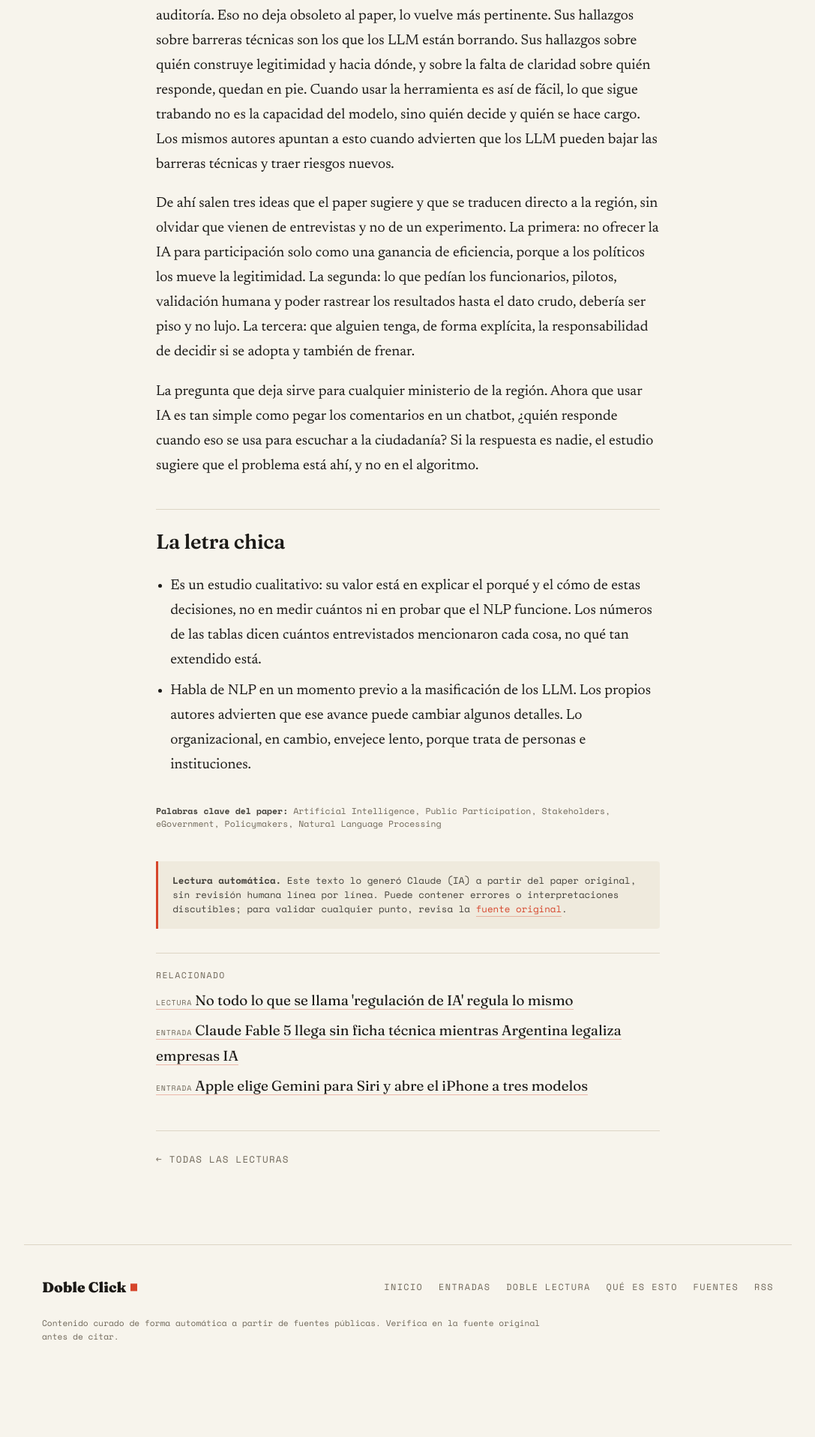
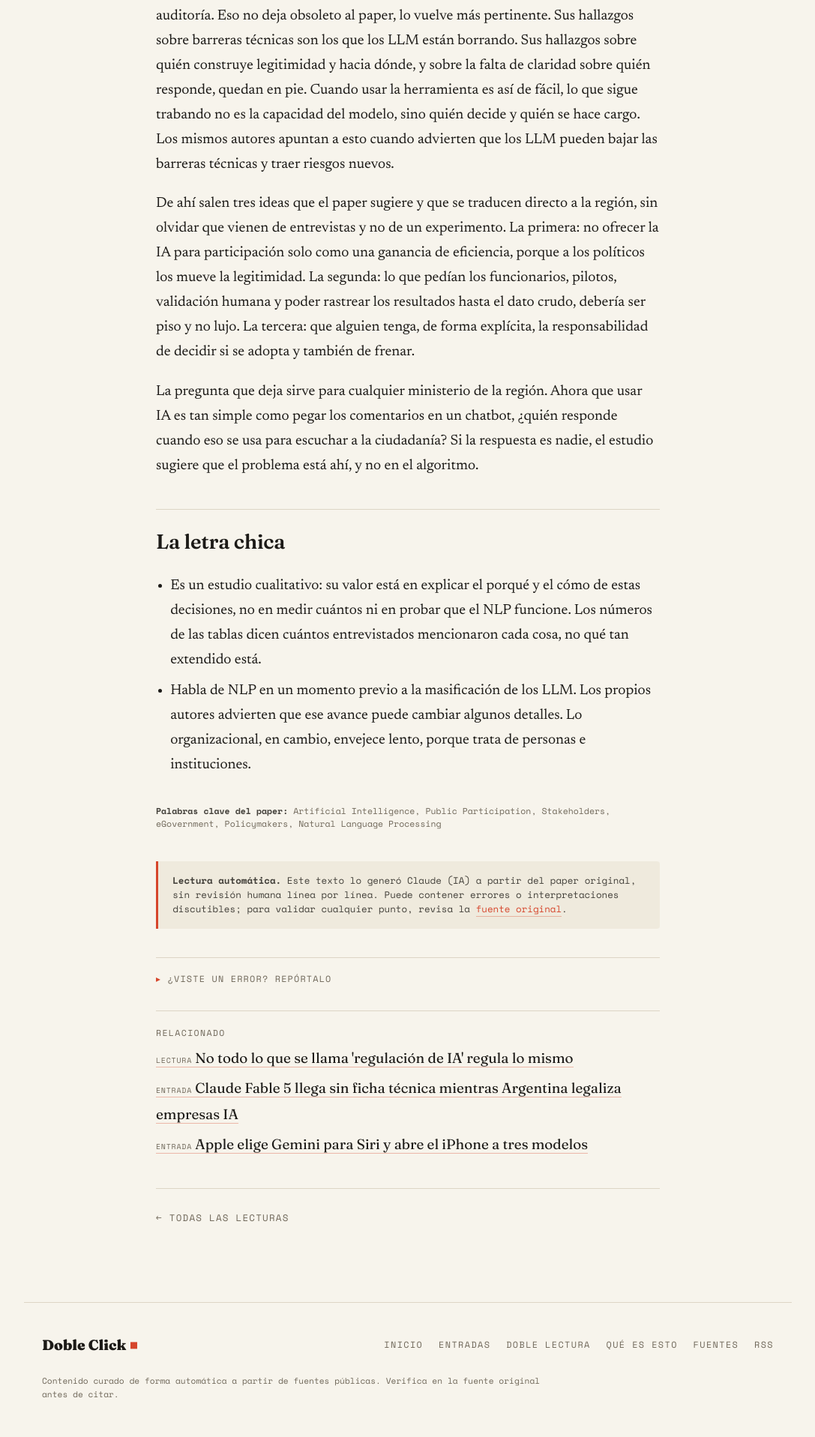
Before and after one commit to jaguridi/doble-click-blog, a Jekyll site: the page built from _lecturas/politicos-funcionarios-ia.md, in a window 1280 px wide. Shown: the part 2791-4708 px from the top of the page at 75% size, without its empty margins (96-1183 px from the left). Built offline with Jekyll 4.4.1, drawn with Linux system fonts in a browser that asks for light colours; before the commit the page ends 4631 px from its top, so only the background shows below that.

Commit message:
Formulario de reporte de errores en entradas y lecturas
Bloque plegable al pie de cada pagina: el lector describe el error,
opcionalmente deja la fuente que lo corrige y su correo. Hace POST al
Apps Script del newsletter (action=report_error); una rutina nocturna
revisa los reportes, corrige lo verificado y deja fe de erratas.

Co-Authored-By: Claude Fable 5 <noreply@anthropic.com>

```diff
--- /dev/null
+++ b/_includes/reportar.html
@@ -0,0 +1,37 @@
+{%- comment -%}
+Formulario plegable para reportar un error en una entrada o lectura. Hace POST al mismo
+Apps Script del newsletter (action=report_error), que acumula los reportes en una planilla.
+Una rutina nocturna los revisa: si el error se verifica, corrige la página y deja una fe
+de erratas al pie. Parámetro: include.tipo = "entrada" | "lectura".
+{%- endcomment -%}
+<details class="reportar">
+  <summary>¿Viste un error? Repórtalo</summary>
+  <p class="reportar-nota">Cuéntanos qué está mal —citando la frase si puedes— y, si la tienes,
+  la fuente que lo corrige. Un proceso automático revisa los reportes cada noche: si el error
+  se verifica, la página se corrige y queda una fe de erratas al pie.</p>
+  <form class="sub-form sug-form" action="{{ site.newsletter_endpoint }}" method="post" target="report-sink">
+    <input type="hidden" name="action" value="report_error">
+    <input type="hidden" name="slug" value="{{ page.slug }}">
+    <input type="hidden" name="tipo" value="{{ include.tipo | default: 'entrada' }}">
+    <input type="hidden" name="url" value="{{ page.url | absolute_url }}">
+    <label class="sug-field">
+      <span class="sug-label">¿Qué está mal?</span>
+      <textarea class="sub-input sug-textarea" name="descripcion" rows="3" required
+        placeholder="Ej.: dice que el reporte es de la OCDE, pero el enlace lleva a un documento de UNESCO…"
+        aria-label="Descripción del error"></textarea>
+    </label>
+    <label class="sug-field">
+      <span class="sug-label">Fuente que lo corrige <em>(opcional)</em></span>
+      <input class="sub-input" type="url" name="fuente" placeholder="https://…" aria-label="Enlace a la fuente correcta">
+    </label>
+    <label class="sug-field">
+      <span class="sug-label">Tu correo <em>(opcional)</em></span>
+      <input class="sub-input" type="email" name="correo" placeholder="tu@correo.com" aria-label="Tu correo electrónico">
+    </label>
+    <span class="sub-hp" aria-hidden="true"><input type="text" name="website" tabindex="-1" autocomplete="off"></span>
+    <button class="sub-btn" type="submit">Enviar reporte</button>
+  </form>
+  <iframe name="report-sink" title="reporte de error" style="display:none"></iframe>
+  <p class="sub-ok" hidden>Gracias. Revisamos los reportes cada noche: si el error se confirma, corregimos la página y lo anotamos en una fe de erratas. 🔎</p>
+  <p class="sub-note">Tu correo es opcional: solo lo usamos si necesitamos más contexto sobre el reporte. No te suscribe al newsletter.</p>
+</details>
--- a/_layouts/lectura.html
+++ b/_layouts/lectura.html
@@ -17,6 +17,8 @@ layout: default
     {% if page.paper_doi %}<small><strong>Lectura automática.</strong> Este texto lo generó Claude (IA) a partir del paper original, sin revisión humana línea por línea. Puede contener errores o interpretaciones discutibles; para validar cualquier punto, revisa la <a href="{{ page.paper_doi }}">fuente original</a>.</small>{% endif %}
   </div>
 
+  {% include reportar.html tipo="lectura" %}
+
   {% include relacionado.html %}
 
   <nav class="post-foot">
--- a/_layouts/post.html
+++ b/_layouts/post.html
@@ -14,6 +14,8 @@ layout: default
   <div class="post-body">
     {{ content }}
   </div>
+
+  {% include reportar.html tipo="entrada" %}
 
   {% include relacionado.html %}
 
--- a/assets/css/style.css
+++ b/assets/css/style.css
@@ -274,6 +274,15 @@ body::before{
 .fuentes-list a{ color:var(--ink); text-decoration:none; font-size:1.02rem; border-bottom:1px solid rgba(214,69,43,.3); }
 .fuentes-list a:hover{ color:var(--accent); background:rgba(214,69,43,.07); border-bottom-color:var(--accent); }
 
+/* reportar un error (entradas y lecturas) */
+.reportar{ max-width:var(--maxw); margin:2.4rem auto 0; border-top:1px solid var(--line); padding-top:1.1rem; }
+.reportar summary{ cursor:pointer; font-family:"Space Mono", monospace; font-size:.74rem; text-transform:uppercase; letter-spacing:.1em; color:var(--muted); list-style:none; transition:color .15s; }
+.reportar summary::-webkit-details-marker{ display:none; }
+.reportar summary::before{ content:"▸ "; color:var(--accent); }
+.reportar[open] summary::before{ content:"▾ "; }
+.reportar summary:hover{ color:var(--accent); }
+.reportar-nota{ color:var(--ink-soft); font-size:.98rem; line-height:1.55; margin:.9rem 0 .2rem; max-width:34rem; }
+
 /* sugerir una fuente */
 .sugerir{ margin:3.2rem 0 1rem; padding-top:1.8rem; border-top:2px solid var(--accent); }
 .sug-form{ flex-direction:column; align-items:stretch; gap:.9rem; max-width:34rem; }
```
